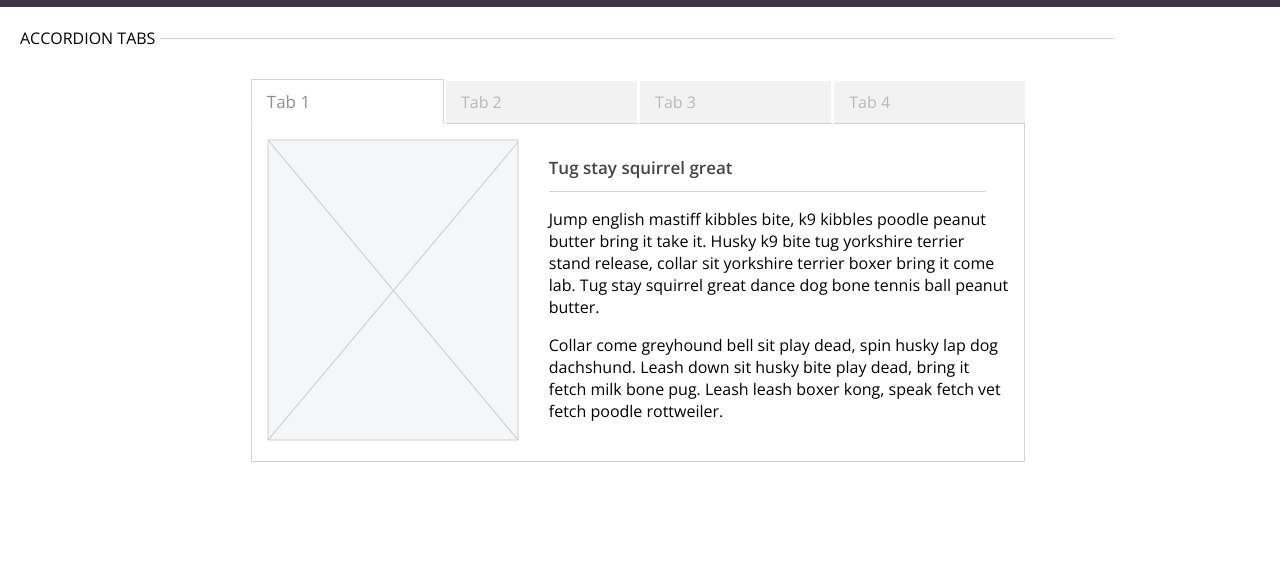
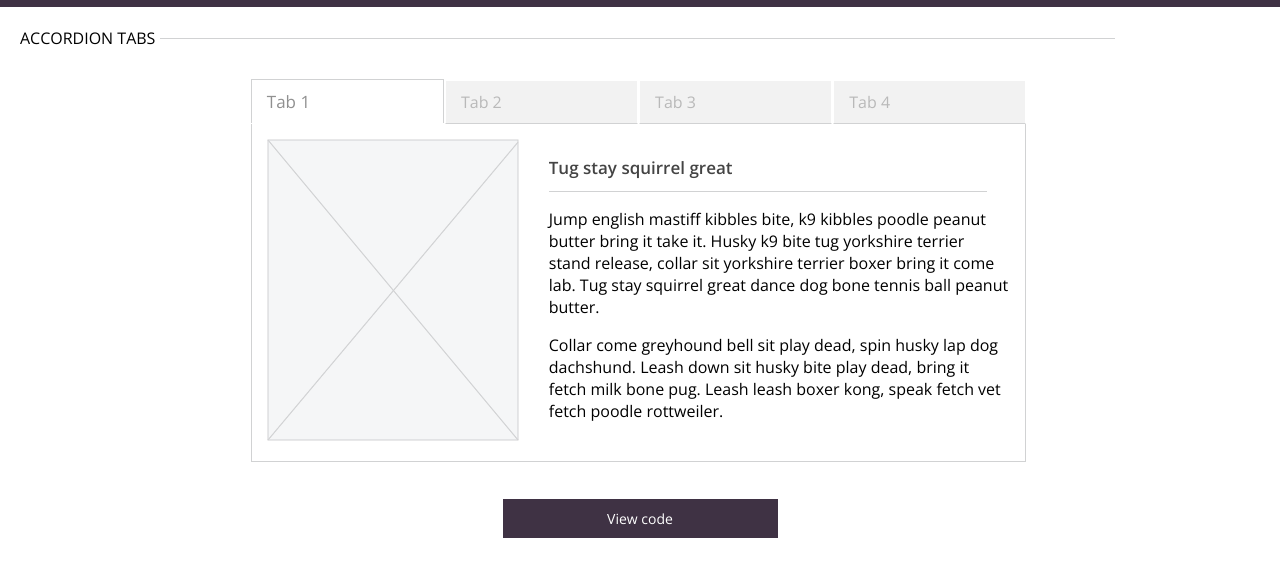
Before and after one commit to mariastlouis/pattrn-party, a plain HTML site: page index.html in a window 1280 px wide. Shown: the part 40-616 px from the top of the page. Drawn offline with nearby package versions, Linux system fonts and the light colour scheme.

Commit message:
added view code button

```diff
--- a/css/styles.css
+++ b/css/styles.css
@@ -69,9 +69,9 @@ h3 {
 /*tab styles*/
 
 .main-article-content {
-  width: 100%;
   display:flex;
   justify-content: center;
+  width: 100%;
 }
 .accordion-tabs {
   list-style: none;
@@ -80,8 +80,8 @@ h3 {
 }
 
 .tabs {
+  align-items: center;
   display: flex;
-  align-items: center;
   flex-direction: column;
 }
 
@@ -91,9 +91,9 @@ h3 {
 }
 
 .tab-link {
+  color: #b9b9b9;
   text-decoration: none;
   width: 90px;
-  color: #b9b9b9;
 }
 
 .tab-content {
@@ -105,8 +105,7 @@ h3 {
   position: absolute;
   top: 44px;
   left: 0px;
-  width: 774px;
-
+  width: 775px;
 }
 
 .tab-content.active {
@@ -124,15 +123,14 @@ h3 {
 }
 
 .accordion-tabs li {
-  padding: 10px 15px;
+  background: #F2F2F2;
   border: 1px solid #fff;
   border-bottom: 1px solid #D1D2D3;
-  background: #F2F2F2;
   cursor: pointer;
   display: inline-block;
   margin-left: -3px;
+  padding: 10px 15px;
   width: 193px;
-
 }
 
 
@@ -147,10 +145,38 @@ h3 {
 }
 
 
+.code-button {
+  margin-top: 175px;
+}
+
+.see-code-btn {
+  background-color: #3F3244;
+  color: #fff;
+  cursor: pointer;
+  display: block;
+  font-size: 14px;
+  margin: 43px auto 100px;
+  padding: 10px;
+  text-align: center;
+  width: 275px;
+}
+
+a.see-code-btn {
+  text-decoration: none;
+}
+
+.see-code-btn:hover {
+  background-color: #504056;
+}
+
+.button-space {
+  height: 200px;
+}
+
 @media screen and (max-width: 825px) {
   .article-head {
+    align-items: center;
     flex-direction: column;
-    align-items: center;
   }
 
   .img-tag {
@@ -165,15 +191,14 @@ h3 {
 
   .accordion-tabs li {
     display: block;
+    margin-bottom: 1px;
     width: 100%;
-    /*border: none;*/
-    margin-bottom: 1px;
   }
   .tab-content {
+    padding-top: 15px;
+    padding: 0px;
+    position: static;
     width: 100%;
-    position: static;
-    padding: 0px;
-    padding-top: 15px;
   }
   .tab-content.active{
     border: none;
--- a/index.html
+++ b/index.html
@@ -25,7 +25,6 @@
         </div>
       </header>
       <div class = "main-article-content">
-
         <ul class="accordion-tabs">
           <li class = "tab-head head-1 active"> <a href = "#tab-1" class="tab-link active">
              Tab 1 <span class = "plus-minus"> </span> </a>
@@ -57,8 +56,6 @@
               <p>Jump english mastiff kibbles bite, k9 kibbles poodle peanut butter bring it take it. Husky k9 bite tug yorkshire terrier stand release, collar sit yorkshire terrier boxer bring it come lab. Tug stay squirrel great dance dog bone tennis ball peanut butter.</p>
 
               <p>Collar come greyhound bell sit play dead, spin husky lap dog dachshund. Leash down sit husky bite play dead, bring it fetch milk bone pug. Leash leash boxer kong, speak fetch vet fetch poodle rottweiler.</p>
-
-
             </div>
           </div>
 
@@ -74,8 +71,6 @@
                 <p>Jump english mastiff kibbles bite, k9 kibbles poodle peanut butter bring it take it. Husky k9 bite tug yorkshire terrier stand release, collar sit yorkshire terrier boxer bring it come lab. Tug stay squirrel great dance dog bone tennis ball peanut butter.</p>
 
                 <p>Collar come greyhound bell sit play dead, spin husky lap dog dachshund. Leash down sit husky bite play dead, bring it fetch milk bone pug. Leash leash boxer kong, speak fetch vet fetch poodle rottweiler.</p>
-
-
               </div>
          </div>
 
@@ -91,16 +86,20 @@
                 <p>Jump english mastiff kibbles bite, k9 kibbles poodle peanut butter bring it take it. Husky k9 bite tug yorkshire terrier stand release, collar sit yorkshire terrier boxer bring it come lab. Tug stay squirrel great dance dog bone tennis ball peanut butter.</p>
 
                 <p>Collar come greyhound bell sit play dead, spin husky lap dog dachshund. Leash down sit husky bite play dead, bring it fetch milk bone pug. Leash leash boxer kong, speak fetch vet fetch poodle rottweiler.</p>
-
-
               </div>
         </div>
 
       </li>
     </ul>
+     </div>
 
-  </div>
+
+
 </article>
+<div class = "button-space"> </div>
+ <div class="code-button">
+      <a href = "https://codepen.io/mariastlouis/pen/ZrpwLw" class = "see-code-btn"> View code </a>
+    </div>
 
 </section>
 
```
